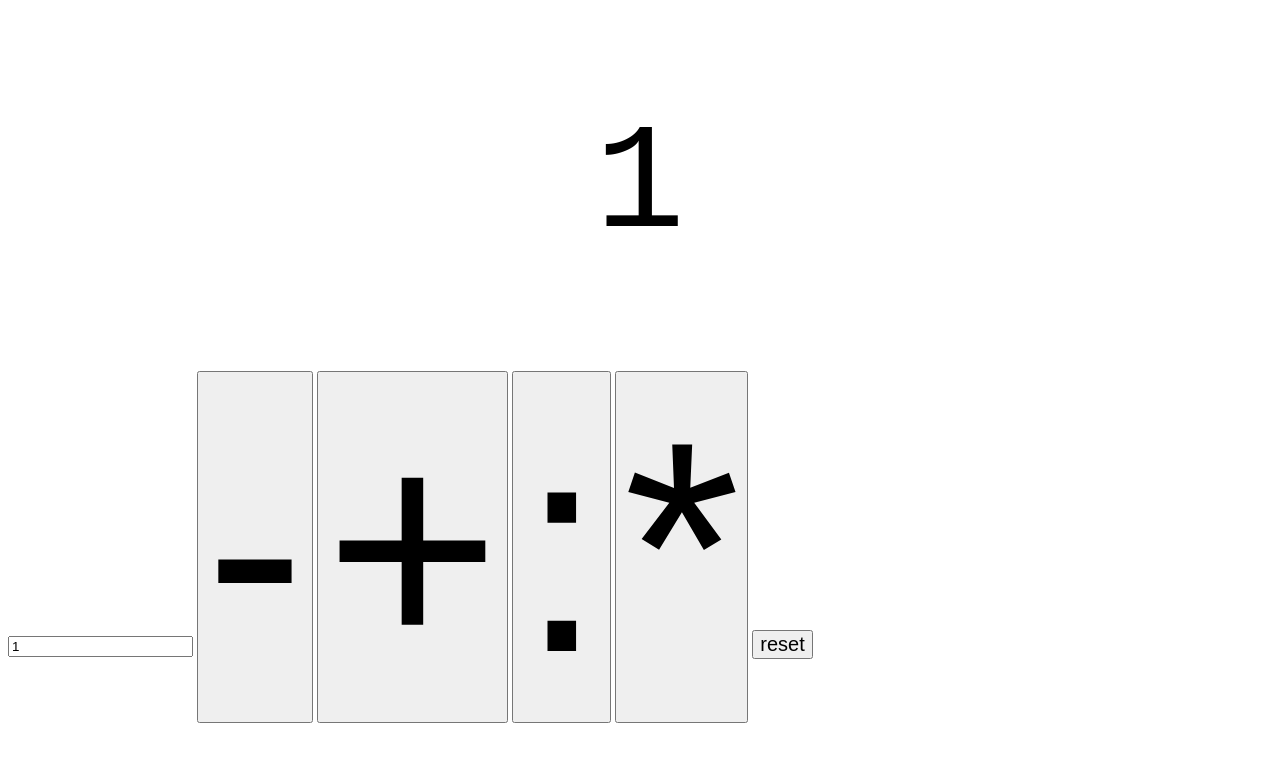
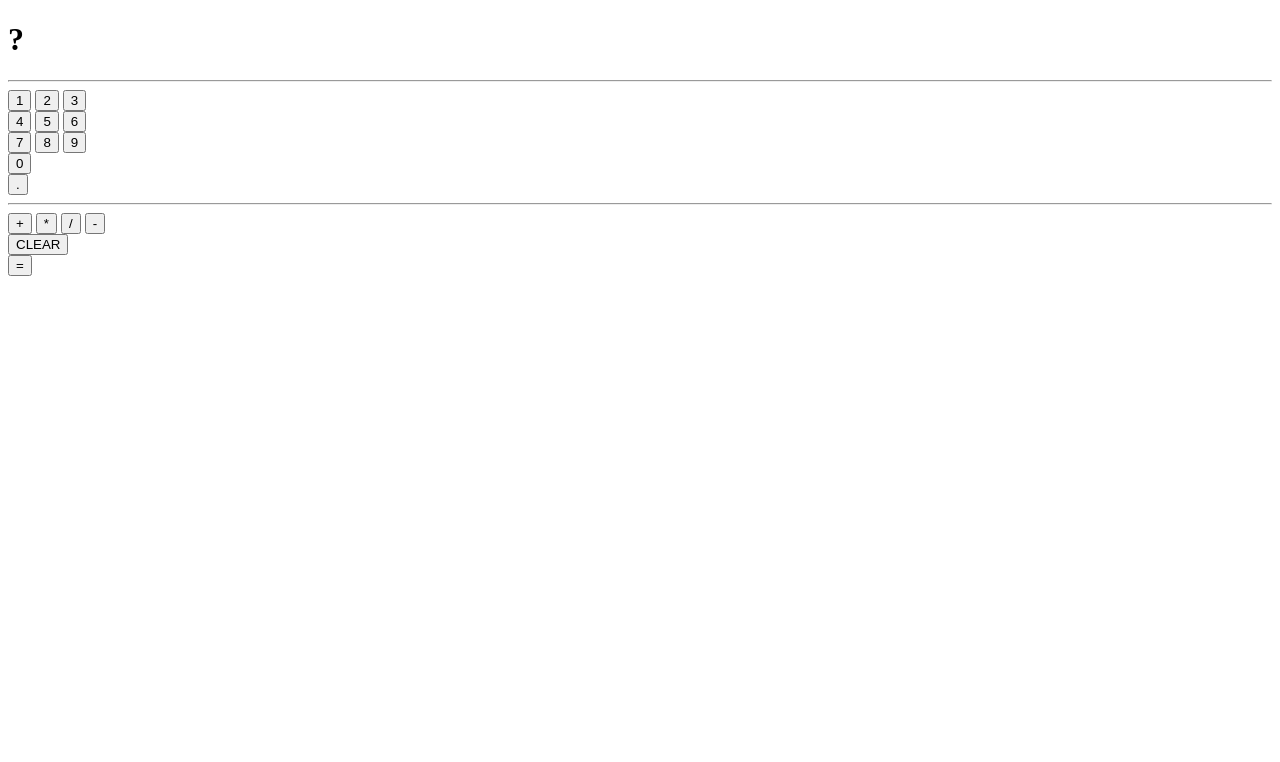
Before and after one commit to AlexHacker555/web, a plain HTML site: page index.html in a window 1280 px wide. Drawn offline with Linux system fonts and the light colour scheme.

Commit message:
Add files via upload

```diff
--- a/index.html
+++ b/index.html
@@ -7,13 +7,37 @@
     <link rel="stylesheet" href="style.css">
 </head>
 <body>
-    <h1 id="Counter">5</h1>
-    <input id="adder" type="number" />
-    <button id="minus">-</button>
-    <button id="plus">+</button>
-    <button id="devide">:</button>
-    <button id="mult">*</button>
-    <button id="reset">reset</button>
+    <div class="class">
+        <h1 id="invis">?</h1>
+        <h1 id="display"></h1>
+        <hr>
+        <button id="1">1</button>
+        <button id="2">2</button>
+        <button id="3">3</button>
+        <br>
+        <button id="4">4</button>
+        <button id="5">5</button>
+        <button id="6">6</button>
+        <br>
+        <button id="7">7</button>
+        <button id="8">8</button>
+        <button id="9">9</button>
+        <br>
+        <button id="0">0</button>
+        <br>
+        <button id="dot">.</button>
+        <br>
+        <hr>
+        <button id="add">+</button>
+        <button id="mul">*</button>
+        <button id="dev">/</button>
+        <button id="sub">-</button>
+        <br>
+        <button id="RESET">CLEAR</button>
+        <br>
+        <button id="EQU">=</button>
+    </div>
+
     <script src="index.js"></script>
 </body>
 </html>
```
